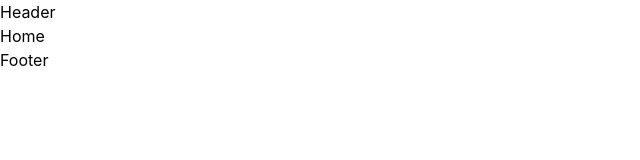
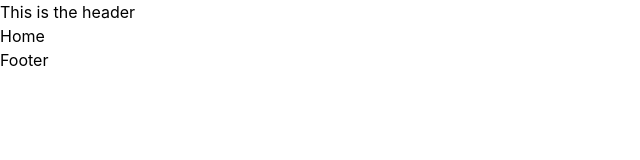
Before and after one commit to billyendres/Profile, a React (Create React App) app: page / in a window 1280 px wide. Shown: the top 160 px of the page, without its empty margins (0-640 px from the left). Built offline with nearby package versions, Linux system fonts and the light colour scheme.

Commit message:
Header Component

```diff
--- a/src/components/Header.js
+++ b/src/components/Header.js
@@ -3,7 +3,7 @@ import React from "react";
 const Header = () => {
   return (
     <div>
-      <h1>Header</h1>
+      <h1>This is the header</h1>
     </div>
   );
 };
```
